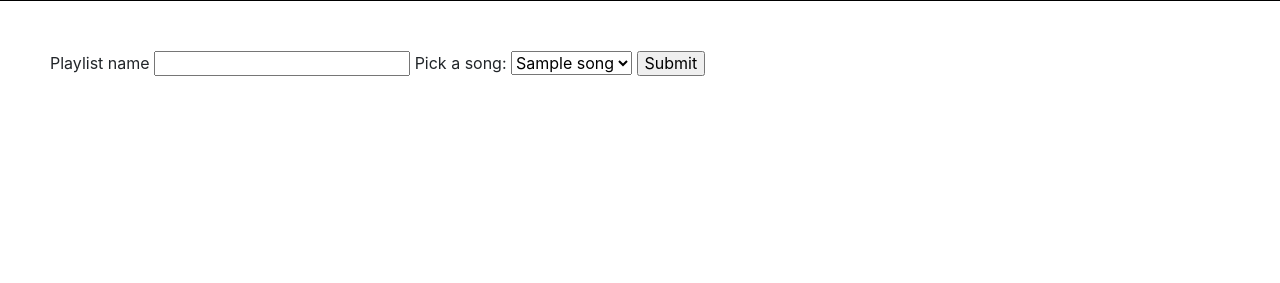
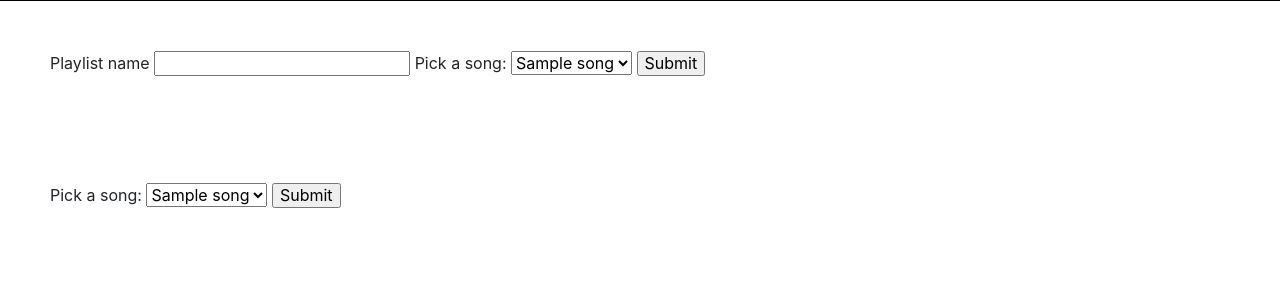
Before and after one commit to sarahwxie/GoodTunes, a Flask app: template templates/playlistcreate.html in a window 1280 px wide. Shown: the part 334-617 px from the top of the page. Run offline with Flask 2, Linux system fonts and the light colour scheme; the template is opened without the code that fills it: most values are stand-ins (such as "Sample title", 1, 10 or a date in 2020); some libraries are stand-ins or nearby versions.

Commit message:
playlist creation

```diff
--- a/templates/playlistcreate.html
+++ b/templates/playlistcreate.html
@@ -19,6 +19,7 @@
         {% for song in songsdb %}
         <option value="{{song}}">{{song}}</option>
         {% endfor %}
+
     </select>
     <!--
     <form>
@@ -45,5 +46,38 @@
     <input type="submit">
 </form>
 
+<form name="playlist" action="/create" method="POST" style="padding:50px">
+
+    <label for="song2">Pick a song:</label>
+    <select id="song2" name="song2">
+        {% for song in songsdb %}
+        <option value="{{song}}">{{song}}</option>
+        {% endfor %}
+
+    </select>
+    <!--
+    <form>
+        <label for="playlistname">Playlist name: </label>
+        <input type="text" id="playlistname" name="playlistname">
+    </form>
+    -->
+
+    <!-- <br/>
+    <label for="song2">Pick a song:</label>
+    <select id="song2" name="songs">
+        {% for song in songsdb %}
+        <option value="song">{{song}}</option>
+        {% endfor %}
+    </select>
+    <br/>
+    <label for="song3">Pick a song:</label>
+    <select id="song3" name="songs">
+        {% for song in songsdb %}
+        <option value="song">{{song}}</option>
+        {% endfor %}
+    </select>
+    <br/> -->
+    <input type="submit">
+</form>
 
 {% endblock %}
```
Also changed, not shown: models/myDB.db.
